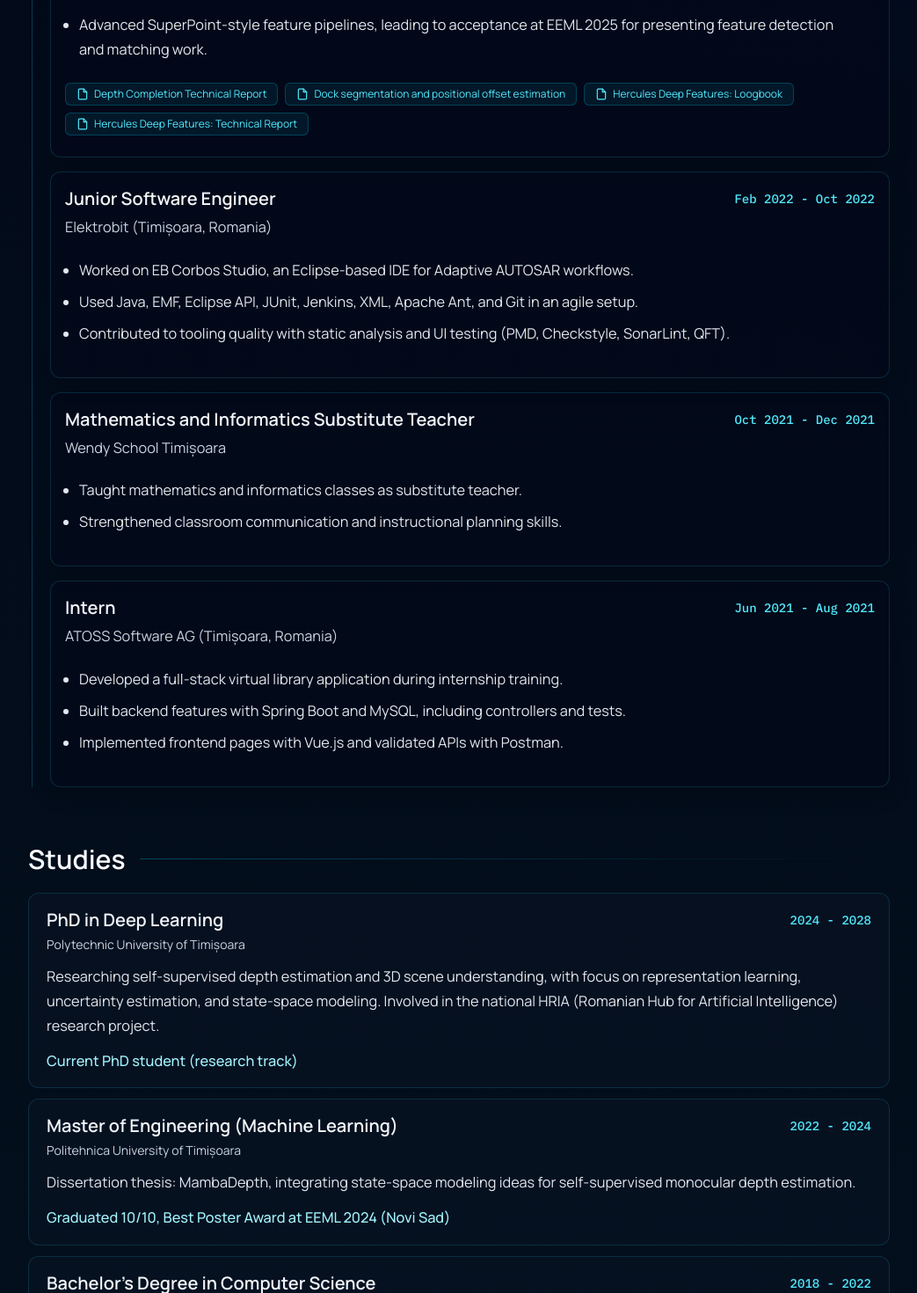
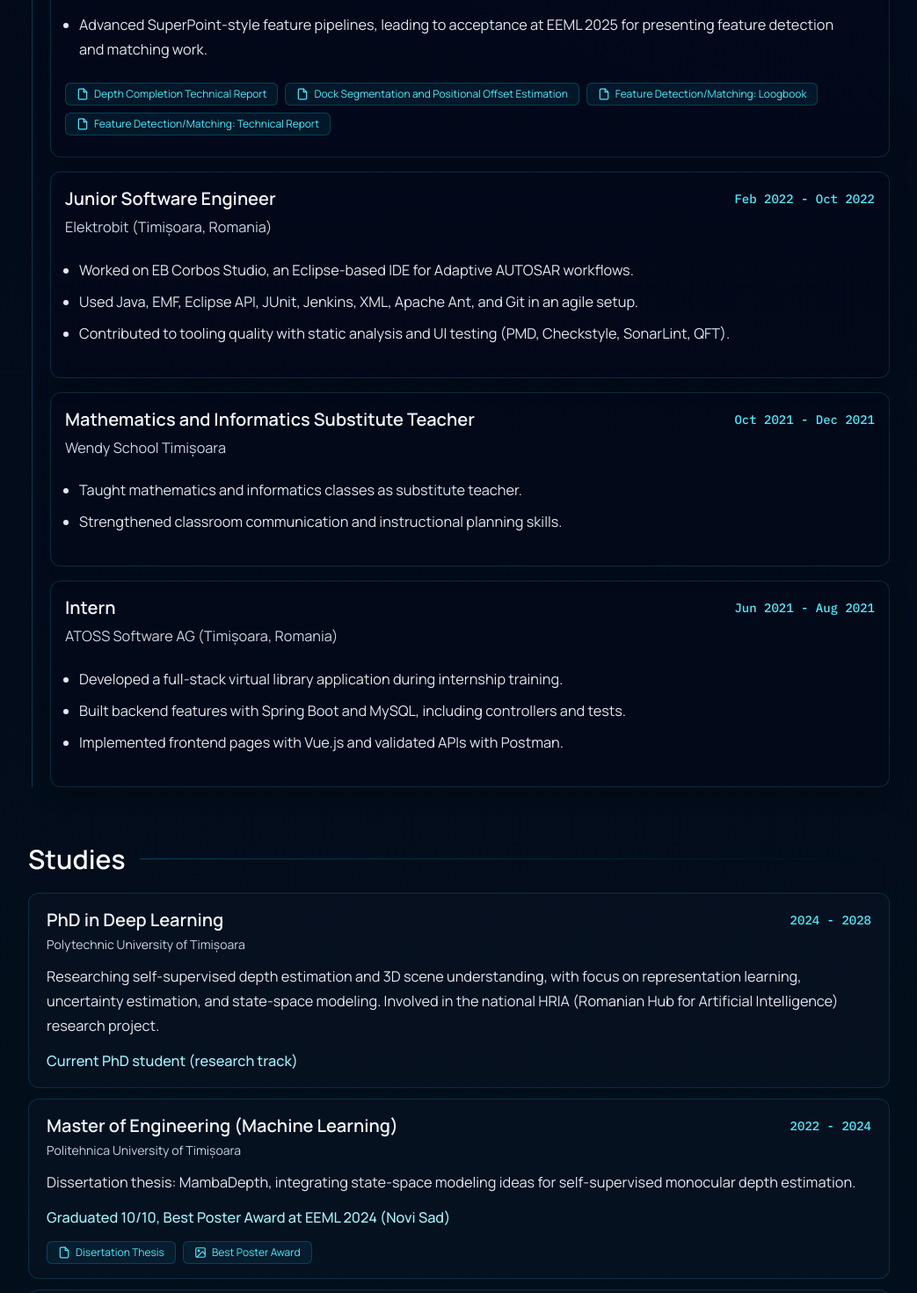
Before and after one commit to ionut-grigore99/ionut-grigore, a React (Vite) app: page / in a window 1280 px wide. Shown: the part 1700-3170 px from the top of the page at 88% size, without its empty margins (118-1161 px from the left). Built offline with nearby package versions, Linux system fonts and the light colour scheme.

Commit message:
added magna cum laude, best poster, master + bachelor

```diff
--- a/data/portfolioContent.ts
+++ b/data/portfolioContent.ts
@@ -68,9 +68,9 @@ export const experiences: ExperienceItem[] = [
     ],
     documents: [
       { title: "Depth Completion Technical Report", href: "https://drive.google.com/file/d/1eHS8gSgSkS3tJmITf95AahfDicxkQIHe/view?usp=drive_link" },
-      { title: "Dock segmentation and positional offset estimation", href: "https://drive.google.com/file/d/1JlYDtDLbJMnjmn-PwLzuqRZaX2rf9m9R/view?usp=drive_link" },
-      { title: "Hercules Deep Features: Loogbook", href: "https://drive.google.com/file/d/18fpmpb1R0agadcaAxSNxq-jHY9YVZj7S/view?usp=drive_link" },
-      { title: "Hercules Deep Features: Technical Report", href: "https://drive.google.com/file/d/1lvuKiKWb6fKpLAuupsN63taRawwDC8xA/view?usp=drive_link" },
+      { title: "Dock Segmentation and Positional Offset Estimation", href: "https://drive.google.com/file/d/1JlYDtDLbJMnjmn-PwLzuqRZaX2rf9m9R/view?usp=drive_link" },
+      { title: "Feature Detection/Matching: Loogbook", href: "https://drive.google.com/file/d/18fpmpb1R0agadcaAxSNxq-jHY9YVZj7S/view?usp=drive_link" },
+      { title: "Feature Detection/Matching: Technical Report", href: "https://drive.google.com/file/d/1lvuKiKWb6fKpLAuupsN63taRawwDC8xA/view?usp=drive_link" },
     ],
   },
   {
@@ -120,6 +120,10 @@ export const studies: StudyItem[] = [
     details:
       "Dissertation thesis: MambaDepth, integrating state-space modeling ideas for self-supervised monocular depth estimation.",
     note: "Graduated 10/10, Best Poster Award at EEML 2024 (Novi Sad)",
+    documents: [
+      { title: "Disertation Thesis", href: "https://drive.google.com/file/d/1ujvxuVFEcjwq9WeeyCi7W10O2Io8_O6P/view?usp=drive_link" },
+    ],
+    image: { title: "Best Poster Award", href: "https://drive.google.com/file/d/1JOxGevzelezQCli0jK3_W9_5AhEL55VW/view?usp=drive_link" },
   },
   {
     degree: "Bachelor's Degree in Computer Science",
@@ -128,6 +132,10 @@ export const studies: StudyItem[] = [
     details:
       "Bachelor thesis: Self-Supervised Monocular Depth Estimation using ManyDepth, with strong focus on deep learning and computer vision fundamentals.",
     note: "Graduated 10/10 (Magna Cum Laude)",
+    documents: [
+      { title: "Bachelor Thesis", href: "https://drive.google.com/file/d/1Ozw6B45N0hXEpEqxna9C3PfF2GkIWXhd/view?usp=drive_link" },
+    ],
+    image: { title: "Magna Cum Laude Distinction", href: "https://drive.google.com/file/d/1f5ssOCgrplRUDqyMhUTvqL94tWc4UZSR/view?usp=drive_link" },
   },
   {
     degree: "High School",
--- a/data/types.ts
+++ b/data/types.ts
@@ -25,6 +25,8 @@ export interface StudyItem {
   years: string;
   details: string;
   note: string;
+  documents?: MaterialItem[];
+  image?: MaterialItem;
 }
 
 export interface PublicationItem {
--- a/src/components/Studies.tsx
+++ b/src/components/Studies.tsx
@@ -32,6 +32,41 @@ function Studies({ items }: StudiesProps): JSX.Element {
             <Typography className="!mt-1 !text-sm !text-slate-300">{study.school}</Typography>
             <Typography className="!mt-3 !leading-7 !text-slate-200">{study.details}</Typography>
             <Typography className="!mt-3 !font-medium !text-cyan-200">{study.note}</Typography>
+
+            {(study.documents?.length || study.image) && (
+              <div className="mt-3 flex flex-wrap gap-2">
+                {study.documents?.map((doc) => (
+                  <a
+                    key={doc.href}
+                    href={doc.href}
+                    target="_blank"
+                    rel="noopener noreferrer"
+                    className="inline-flex items-center gap-1.5 rounded-md border border-cyan-800/60 bg-cyan-950/40 px-3 py-1 text-xs text-cyan-300 transition-colors hover:border-cyan-500/70 hover:bg-cyan-900/40 hover:text-cyan-200"
+                  >
+                    <svg xmlns="http://www.w3.org/2000/svg" className="h-3.5 w-3.5 shrink-0" viewBox="0 0 24 24" fill="none" stroke="currentColor" strokeWidth="2" strokeLinecap="round" strokeLinejoin="round">
+                      <path d="M14 2H6a2 2 0 0 0-2 2v16a2 2 0 0 0 2 2h12a2 2 0 0 0 2-2V8z" />
+                      <polyline points="14 2 14 8 20 8" />
+                    </svg>
+                    {doc.title}
+                  </a>
+                ))}
+                {study.image && (
+                  <a
+                    href={study.image.href}
+                    target="_blank"
+                    rel="noopener noreferrer"
+                    className="inline-flex items-center gap-1.5 rounded-md border border-cyan-800/60 bg-cyan-950/40 px-3 py-1 text-xs text-cyan-300 transition-colors hover:border-cyan-500/70 hover:bg-cyan-900/40 hover:text-cyan-200"
+                  >
+                    <svg xmlns="http://www.w3.org/2000/svg" className="h-3.5 w-3.5 shrink-0" viewBox="0 0 24 24" fill="none" stroke="currentColor" strokeWidth="2" strokeLinecap="round" strokeLinejoin="round">
+                      <rect x="3" y="3" width="18" height="18" rx="2" ry="2" />
+                      <circle cx="8.5" cy="8.5" r="1.5" />
+                      <polyline points="21 15 16 10 5 21" />
+                    </svg>
+                    {study.image.title}
+                  </a>
+                )}
+              </div>
+            )}
           </div>
         ))}
       </div>
```
